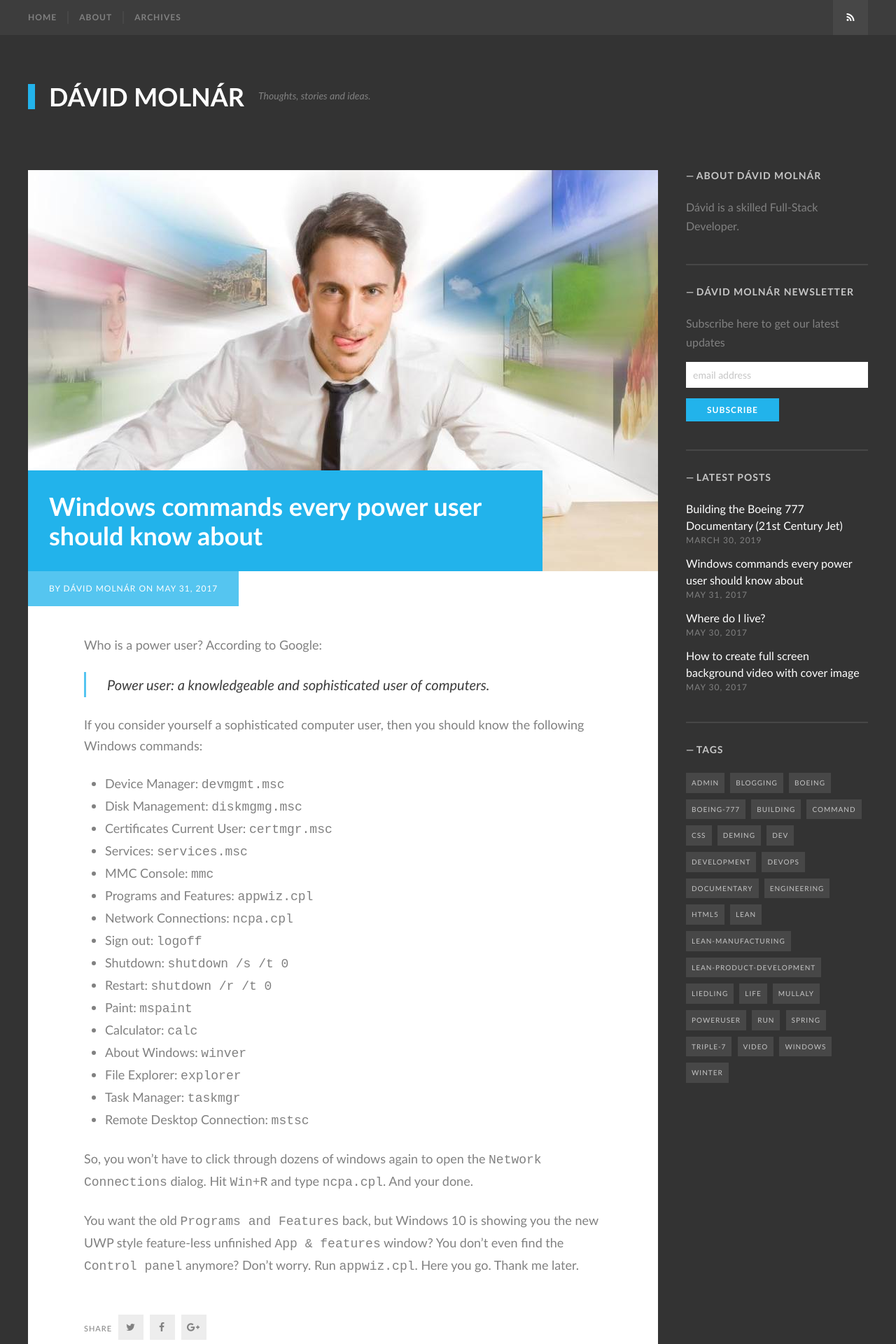
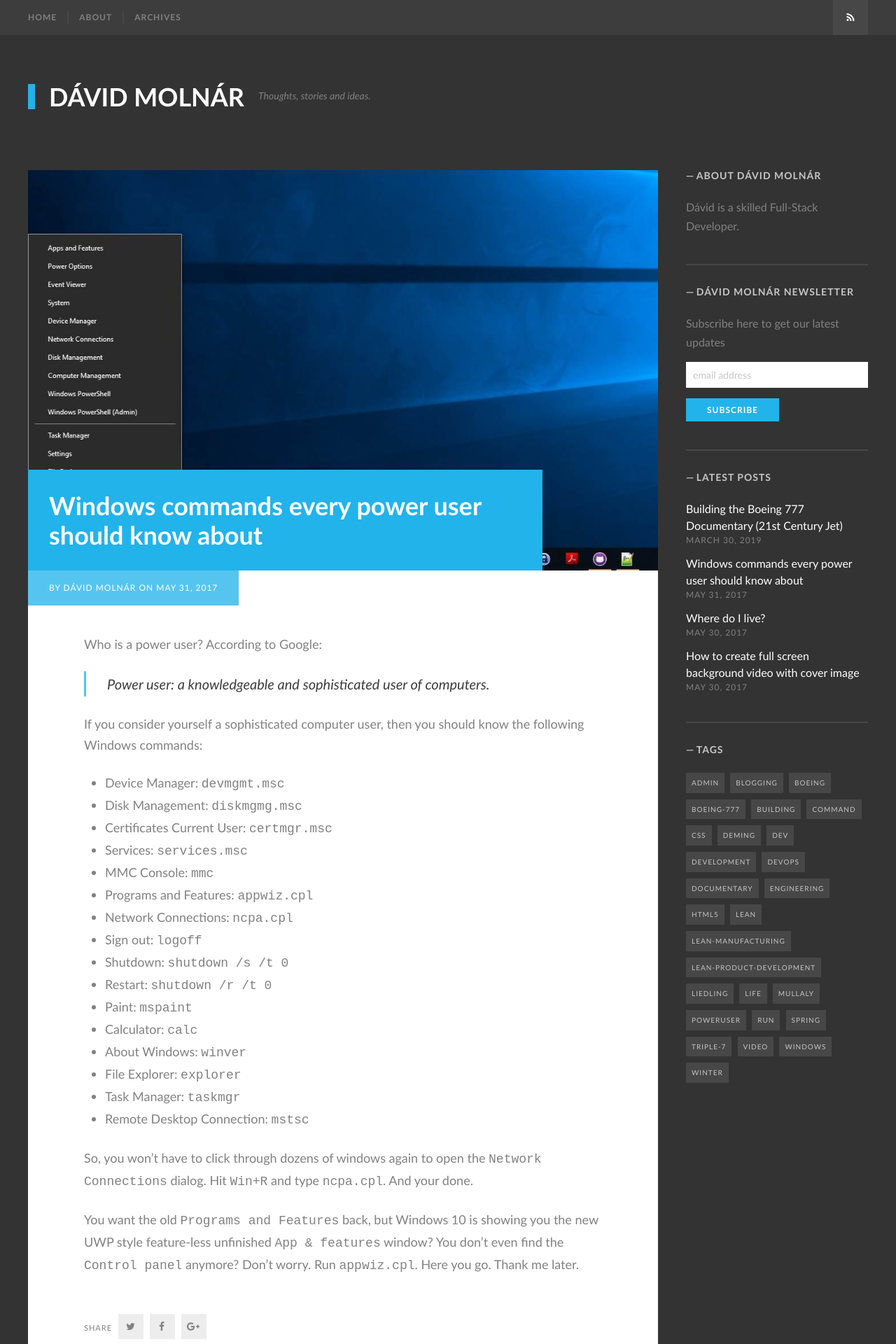
Before and after one commit to mdavid626/blog, a Jekyll site: the page built from _posts/2017-05-31-Windows-commands-every-power-user-should-know-about.md, in a window 1280 px wide. Shown: the top 1920 px of the page at 70% size. Built offline with Jekyll 4.4.1, drawn with Linux system fonts in a browser that asks for light colours; some web fonts are replaced; comment, search, counter and statistics services are not loaded.

Commit message:
Change image

```diff
--- a/_posts/2017-05-31-Windows-commands-every-power-user-should-know-about.md
+++ b/_posts/2017-05-31-Windows-commands-every-power-user-should-know-about.md
@@ -2,7 +2,7 @@
 layout: post
 title:  "Windows commands every power user should know about"
 date:   2017-05-31
-banner_image: power-user.jpg
+banner_image: windows-run.jpg
 tags: [blogging, windows, run, command, poweruser, admin, devops]
 ---
 
```
Also changed, not shown: images/posts/power-user.jpg (deleted), images/posts/windows-run.jpg (added).
